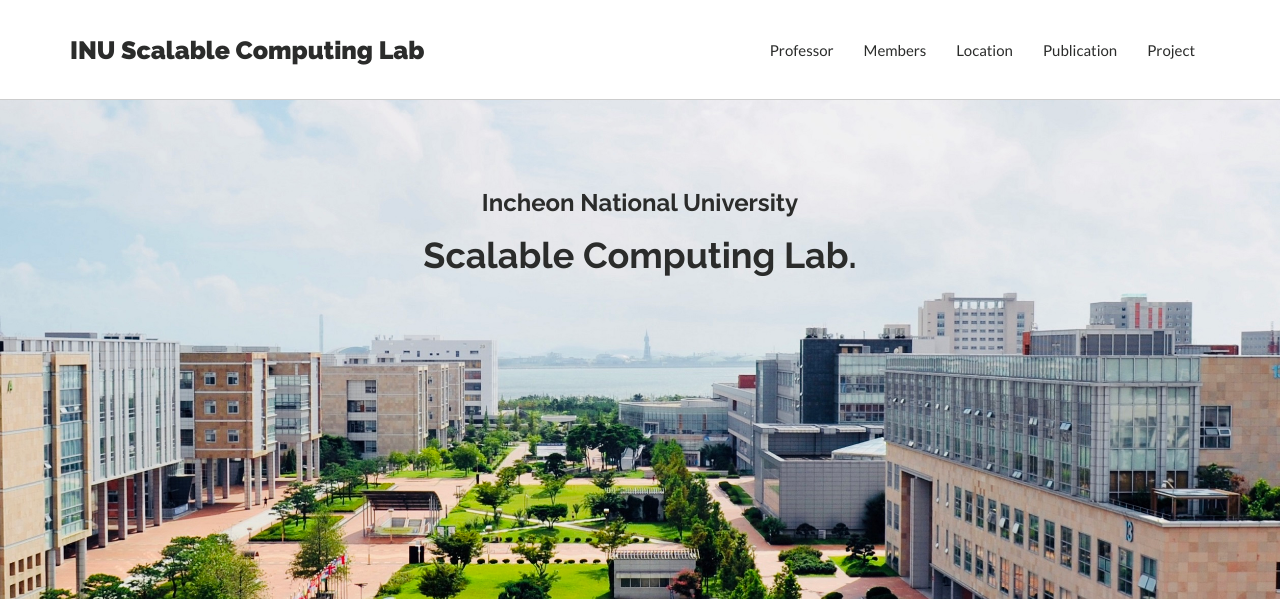
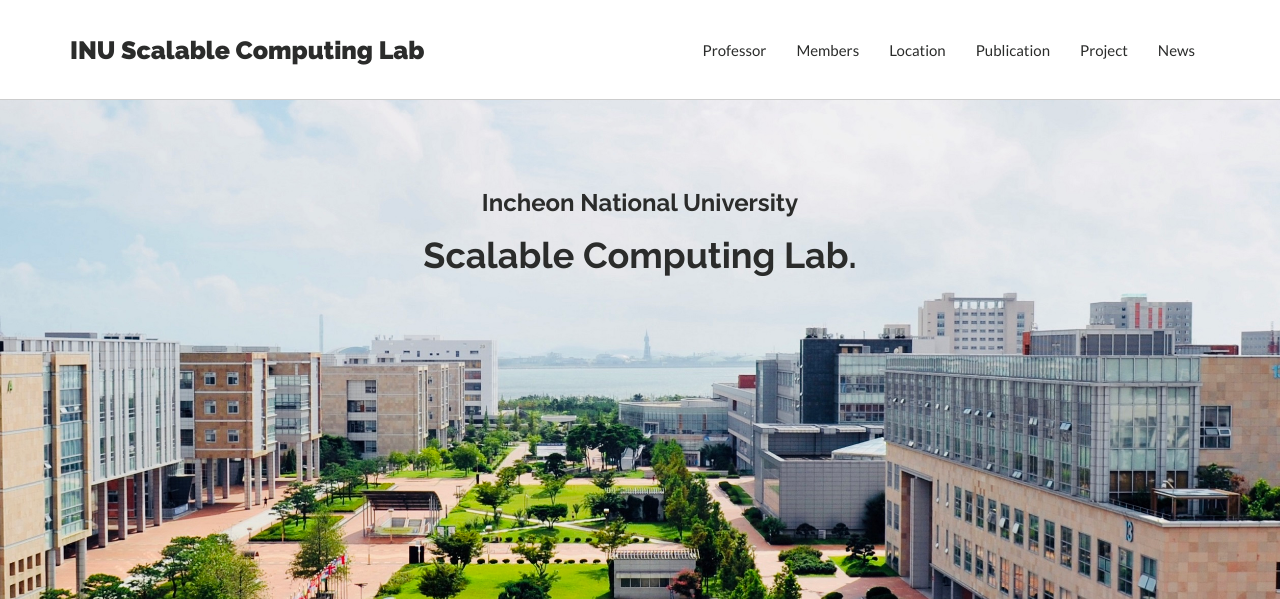
Before and after one commit to harrimkim/sclab-web, a Django app: page / in a window 1280 px wide. Shown: the top 599 px of the page. Run offline with Django 3.2, Linux system fonts and the light colour scheme; data that the repository does not hold is empty; some libraries are stand-ins or nearby versions.

Commit message:
Update base.html

```diff
--- a/sclab_web/web/templates/web/base.html
+++ b/sclab_web/web/templates/web/base.html
@@ -52,6 +52,7 @@
           <li><a href="{% url 'location'%}">Location</a></li>
           <li><a href="{% url 'publication'%}">Publication</a></li>
           <li><a href="{% url 'project'%}">Project</a></li>
+          <li><a href="{% url 'news'%}">News</a></li>
         </ul>
       </div><!--/.nav-collapse -->
     </div>
```
